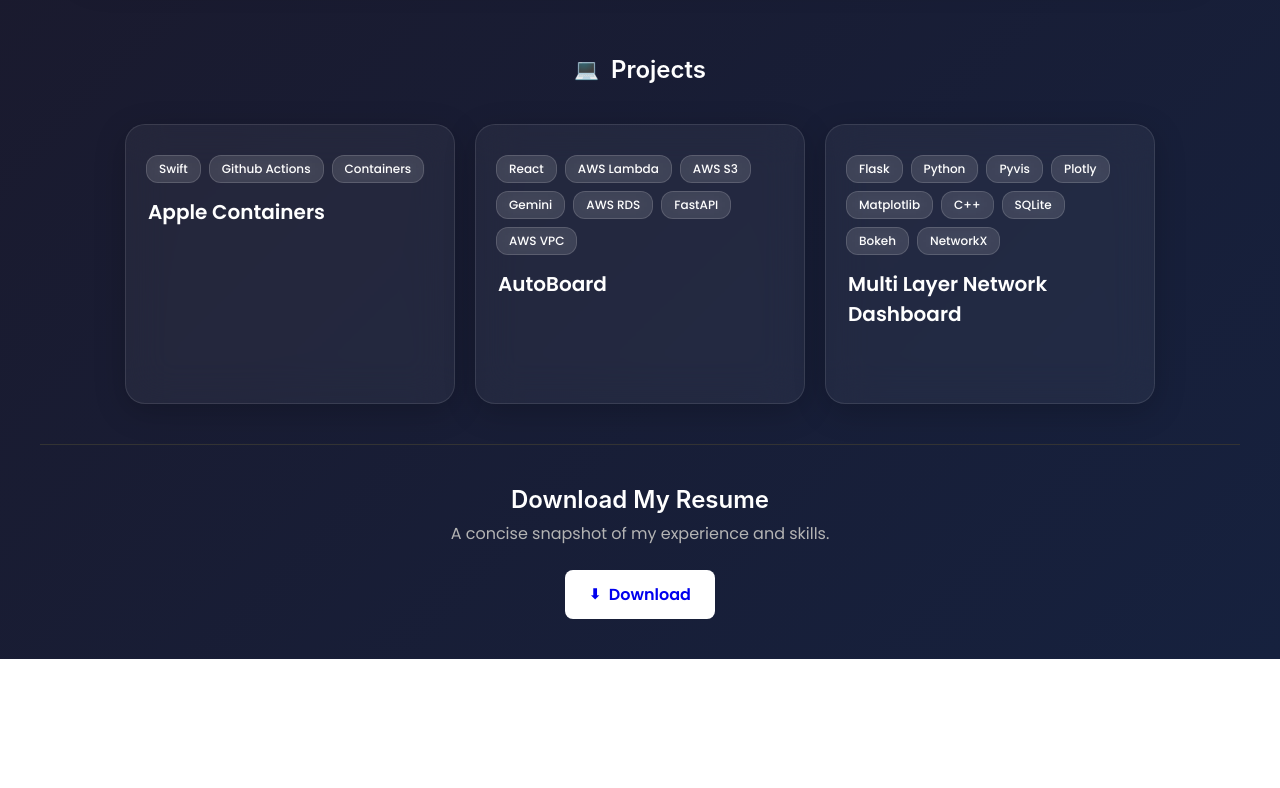
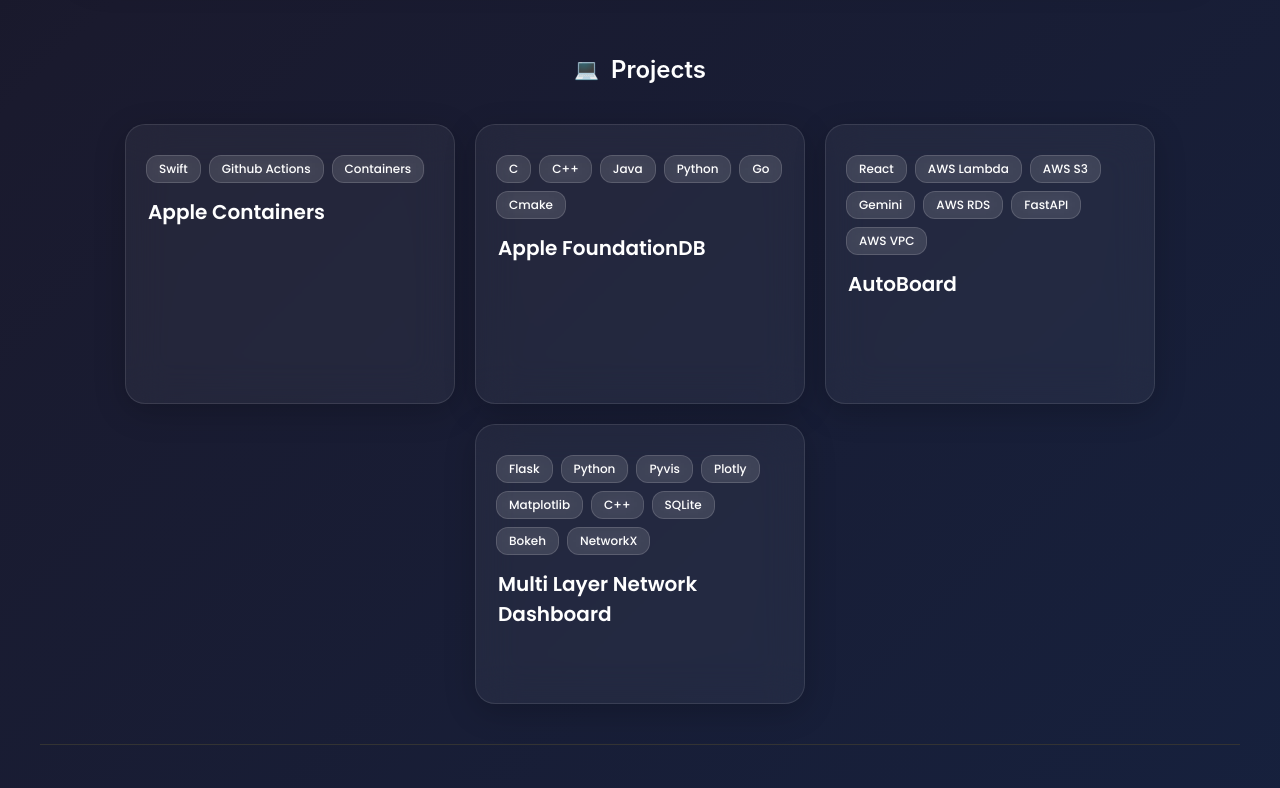
Before and after one commit to Ronitsabhaya75/Portfolio, a React (Create React App) app: page / in a window 1280 px wide. Shown: the part 2000-2788 px from the top of the page. Before the commit the page ends 2659 px from the top, so only its background shows below. Built offline with nearby package versions, Linux system fonts and the light colour scheme.

Commit message:
Updated the project

```diff
--- a/src/data/constants.js
+++ b/src/data/constants.js
@@ -78,6 +78,13 @@
     },
     {
       id: 1,
+      title: "Apple FoundationDB",
+      tags: ["C", "C++", "Java", "Python", "Go", "Cmake"],
+      webapp: "https://apple.github.io/foundationdb/",
+      github: "https://github.com/apple/foundationdb",
+    },
+    {
+      id: 2,
       title: "AutoBoard",
       tags: [
         "React", "AWS Lambda", "AWS S3", "Gemini", "AWS RDS", "FastAPI", "AWS VPC",
@@ -86,7 +93,7 @@
       github: "https://github.com/Rabib001/HackUTD_2025",
     },
     {
-      id: 2,
+      id: 1,
       title: "Multi Layer Network Dashboard",
       tags: ["Flask", "Python", "Pyvis", "Plotly", "Matplotlib", "C++", "SQLite", "Bokeh", "NetworkX"],
       webapp: "https://itlab.uta.edu/mlndash-live/",
```
